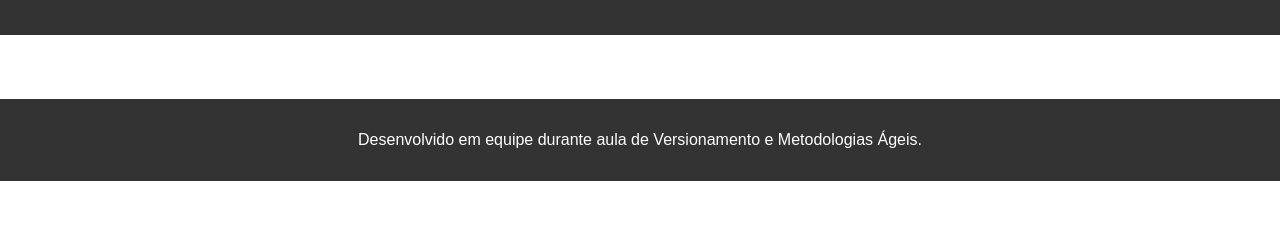
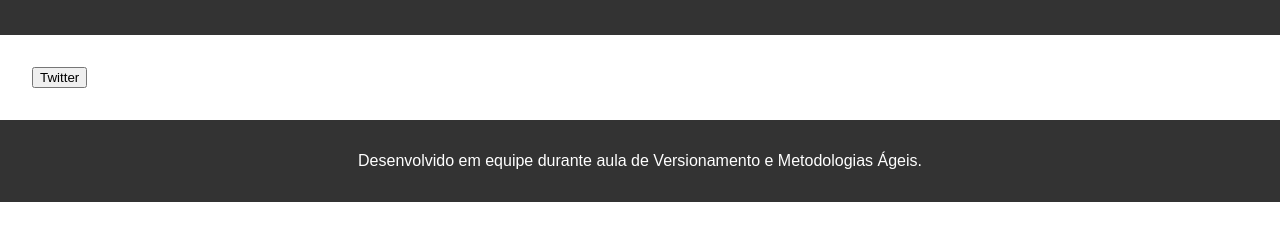
Before and after one commit to ricardo-henrique/portfolio-simples-matutino, a plain HTML site: page index.html in a window 1280 px wide. Shown: the part 77-318 px from the top of the page. Drawn offline with Linux system fonts and the light colour scheme.

Commit message:
incluindo botão do twitter

```diff
--- a/index.html
+++ b/index.html
@@ -1,21 +1,26 @@
 <!DOCTYPE html>
 <html lang="pt-BR">
+
 <head>
     <meta charset="UTF-8">
     <title>Meu Portfólio</title>
     <link rel="stylesheet" href="style.css">
 </head>
+
 <body>
     <header>
         <h1>Bem-vindo ao meu portfólio!</h1>
     </header>
 
     <main>
-        <!-- Seções serão adicionadas pelos participantes -->
+        <div class="social_media">
+            <button> Twitter </button>
+        </div>
     </main>
 
     <footer>
         <p>Desenvolvido em equipe durante aula de Versionamento e Metodologias Ágeis.</p>
     </footer>
 </body>
+
 </html>
```
